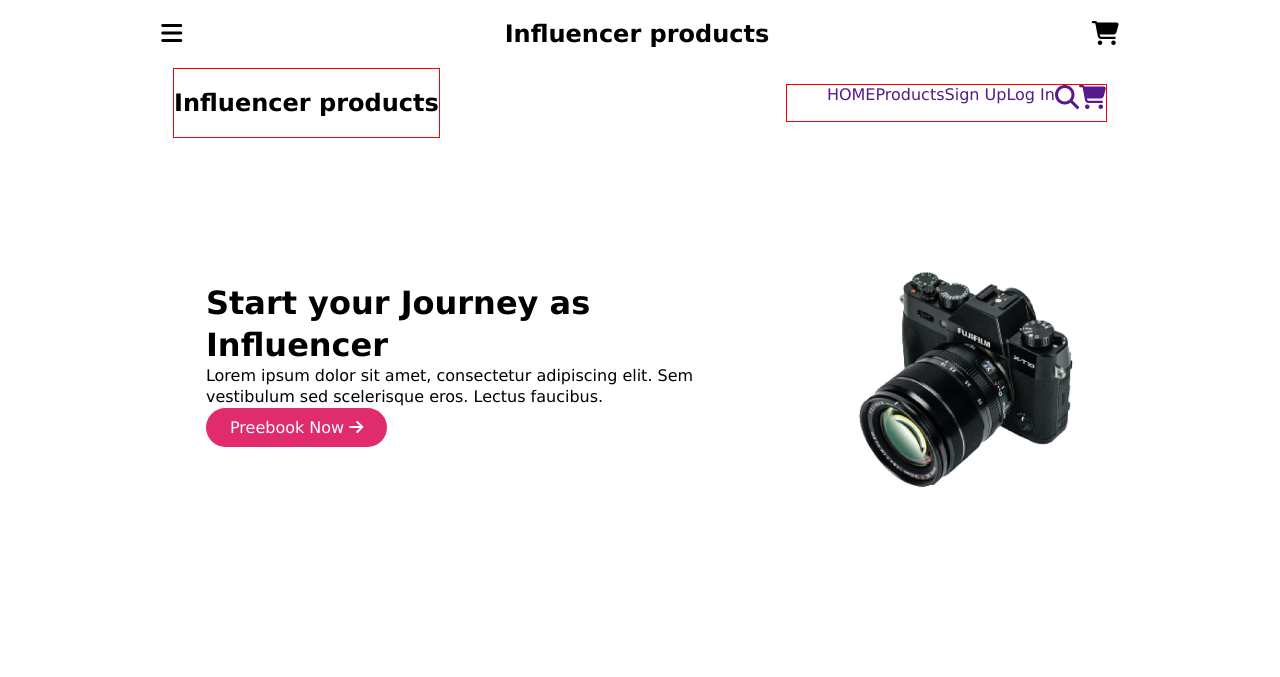
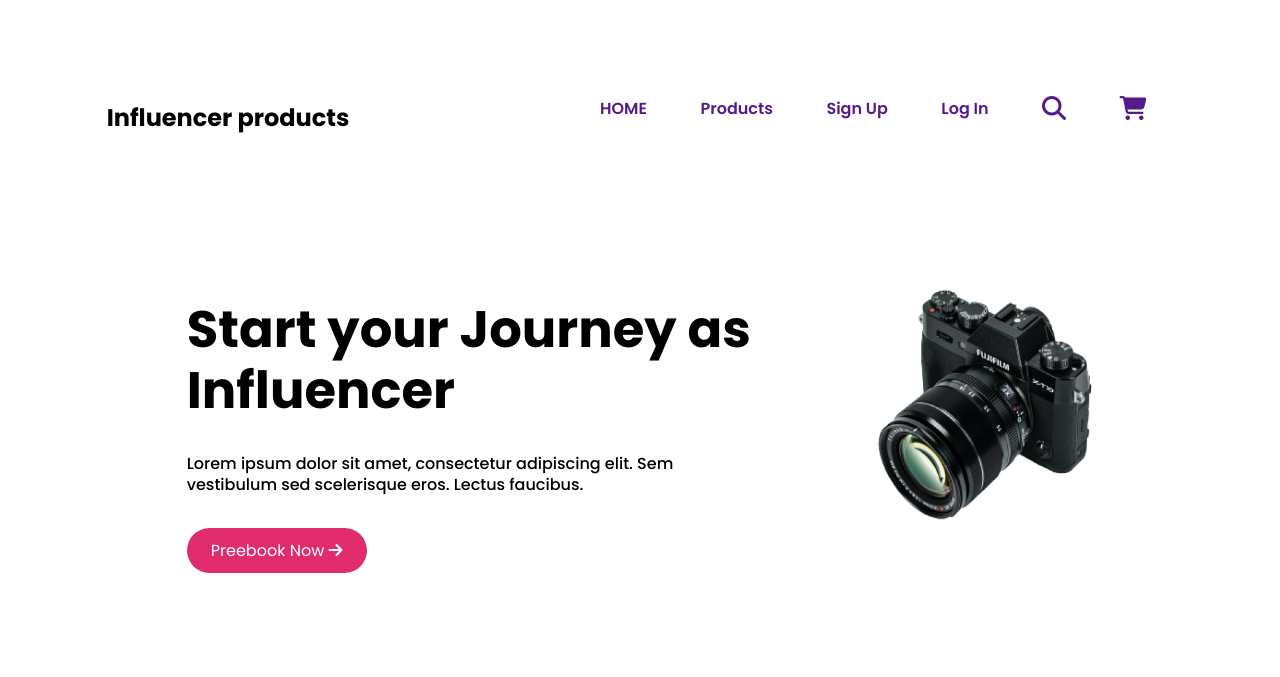
Before and after one commit to foy4748/ph_influencer-gear, a website: page index.html in a window 1280 px wide. Shown: the top 677 px of the page. Drawn offline with Linux system fonts and the light colour scheme.

Commit message:
Fixed the Desktop view navbar.
Did some font size adjustment.

Kinda Looks like the design.

```diff
--- a/index.html
+++ b/index.html
@@ -295,7 +295,13 @@
           <a href=""><i class="fa-brands fa-facebook"></i></a>
         </li>
         <li class="li-item social">
+          <a href=""><i class="fa-brands fa-youtube"></i></a>
+        </li>
+        <li class="li-item social">
           <a href=""><i class="fa-brands fa-linkedin"></i></a>
+        </li>
+        <li class="li-item social">
+          <a href=""><i class="fa-brands fa-twitter"></i></a>
         </li>
         <li class="li-item social">
           <a href=""><i class="fa-brands fa-github"></i></a>
--- a/style.css
+++ b/style.css
@@ -1,6 +1,3 @@
-.navDesktop > * {
-  border: 1px solid red;
-}
 /* IMPORT Google Fonts */
 @import url("https://fonts.googleapis.com/css2?family=Poppins:ital,wght@0,400;0,500;0,600;0,700;1,400&display=swap");
 
@@ -48,6 +45,34 @@
 .nav-icon {
   font-size: 1.5rem;
 }
+
+.navDesktop {
+  display: none;
+}
+
+/*---------- Navbar: Desktop View */
+.brandName {
+  grid-column: 2/6;
+}
+
+.nav-links {
+  grid-column: 6/-2;
+  display: flex;
+  justify-content: space-around;
+  list-style: none;
+}
+
+.brandName > h1 {
+  font-size: 1.5rem;
+}
+
+.nav-links > li > a,
+.nav-links > li > a:visited {
+  font-size: 1rem;
+  font-weight: 600;
+  text-decoration: none;
+}
+
 /*---------- MAIN Section ----------*/
 
 /*---------- Cover Section */
@@ -139,6 +164,7 @@
   font-size: 1rem;
   text-align: center;
   padding: 0;
+  padding-top: 1rem;
 }
 
 footer {
@@ -155,7 +181,7 @@
   padding: 0;
   padding-bottom: 3rem;
   margin: 0;
-  margin-top: 3rem;
+  margin-top: 2rem;
 }
 
 .social > a,
@@ -215,7 +241,14 @@
 
   .half-view-left > p {
     font-size: 1rem;
+    margin: 2rem 0;
   }
+
+  .half-view-left > h1 {
+    font-size: 4vw;
+    line-height: 1.2;
+  }
+
   .collection {
     margin: 0 5rem;
   }
@@ -227,28 +260,25 @@
   ul.socials {
     justify-content: space-around;
   }
+
+  /* Activating Desktop Navbar */
+  header {
+    margin-top: 5rem;
+  }
+  .navMobile {
+    display: none;
+  }
+
+  .navDesktop {
+    display: grid;
+    grid-template-columns: repeat(12, 1fr);
+  }
 }
 
 /* X-Large devices (large desktops, 1200px and up) */
 @media (min-width: 1200px) {
   .collection {
     margin: 0 12rem;
-  }
-
-  .navDesktop {
-    display: flex;
-    justify-content: space-around;
-  }
-
-  .nav-links {
-    display: flex;
-    justify-content: space-around;
-    list-style: none;
-  }
-
-  .nav-links > li > a,
-  .nav-links > li > a:visited {
-    text-decoration: none;
   }
 }
 
```
